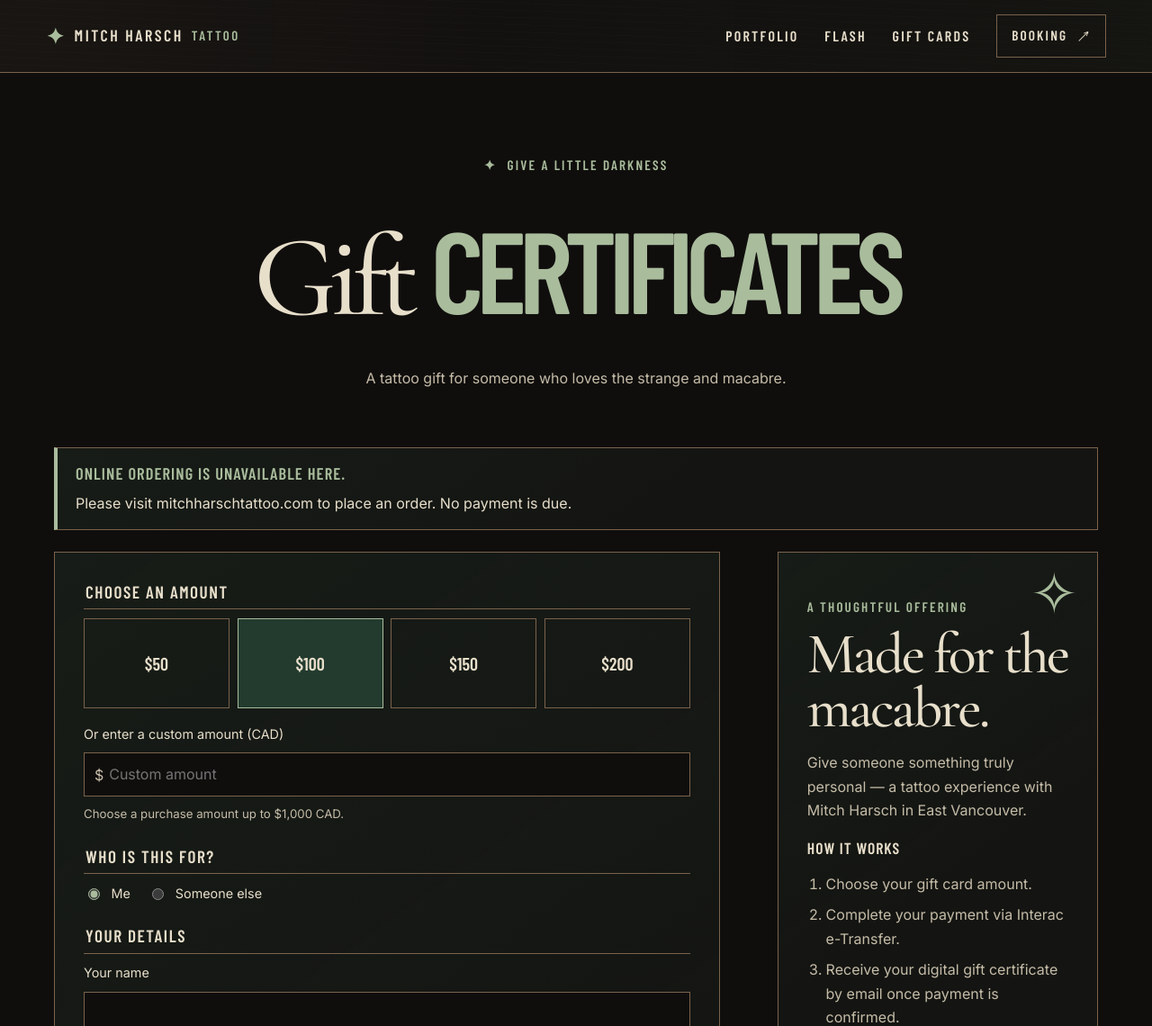
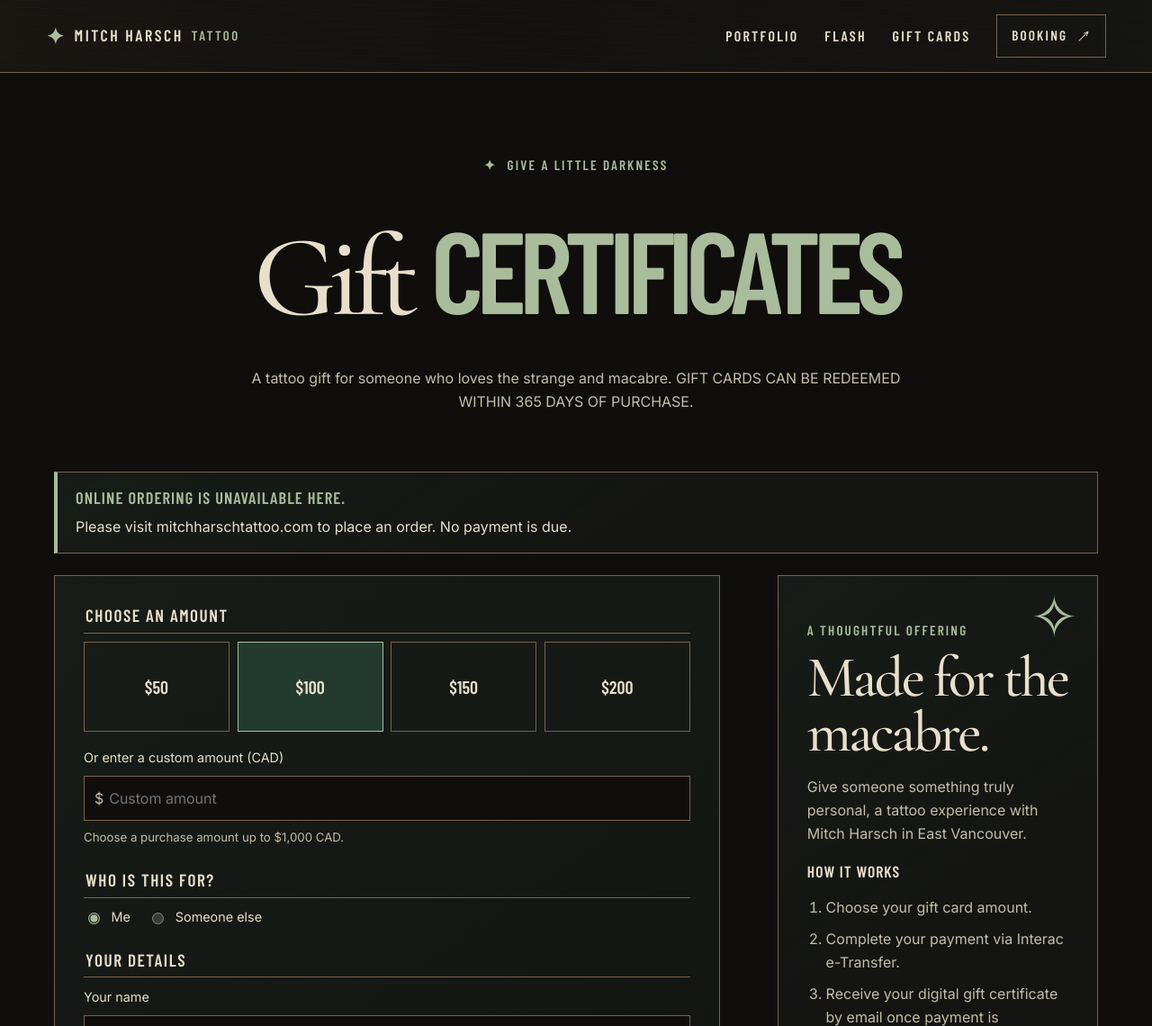
Before and after one commit to intrqu/mitchportfolio, a plain HTML site: page gift-cards/index.html in a window 1280 px wide. Shown: the top 1140 px of the page at 90% size. Drawn offline with nearby package versions, Linux system fonts and the light colour scheme.

Commit message:
purchase details

```diff
--- a/gift-cards/index.html
+++ b/gift-cards/index.html
@@ -30,7 +30,8 @@
     <section class="gift-intro" aria-labelledby="gift-title">
       <p class="kicker"><span aria-hidden="true">✦</span> Give a little darkness</p>
       <h1 id="gift-title">Gift <span class="tattoo">Certificates</span></h1>
-      <p class="muted">A tattoo gift for someone who loves the strange and macabre.</p>
+      <p class="muted">A tattoo gift for someone who loves the strange and macabre. GIFT CARDS CAN BE REDEEMED WITHIN
+        365 DAYS OF PURCHASE.</p>
     </section>
 
     <div id="production-order-disabled" class="production-order-disabled" role="status" aria-live="polite">
@@ -42,7 +43,7 @@
     <div class="gift-layout">
       <form id="gift-order" class="gift-form" aria-describedby="production-order-disabled">
         <aside id="holiday-promotion" class="holiday-promotion" hidden>
-          <strong>Give more this holiday</strong>
+          <strong>Give more this holiday season!</strong>
           <p>Get $25 in bonus tattoo credit for every complete $100 purchased, through December 25, 2026.</p>
           <p>Buy up to $1,000 and receive up to $1,250 in gift card value. You pay only the purchase amount.</p>
         </aside>
@@ -125,7 +126,7 @@
         <span class="gift-ornament" aria-hidden="true">✧</span>
         <p class="kicker">A thoughtful offering</p>
         <h2 id="payment-info-title">Made for the macabre.</h2>
-        <p>Give someone something truly personal — a tattoo experience with Mitch Harsch in East Vancouver.</p>
+        <p>Give someone something truly personal, a tattoo experience with Mitch Harsch in East Vancouver.</p>
         <h3>How it works</h3>
         <ol class="gift-steps">
           <li>Choose your gift card amount.</li>
```
Also changed, not shown: production/gift-cards/index.html (+4 -3 lines).
